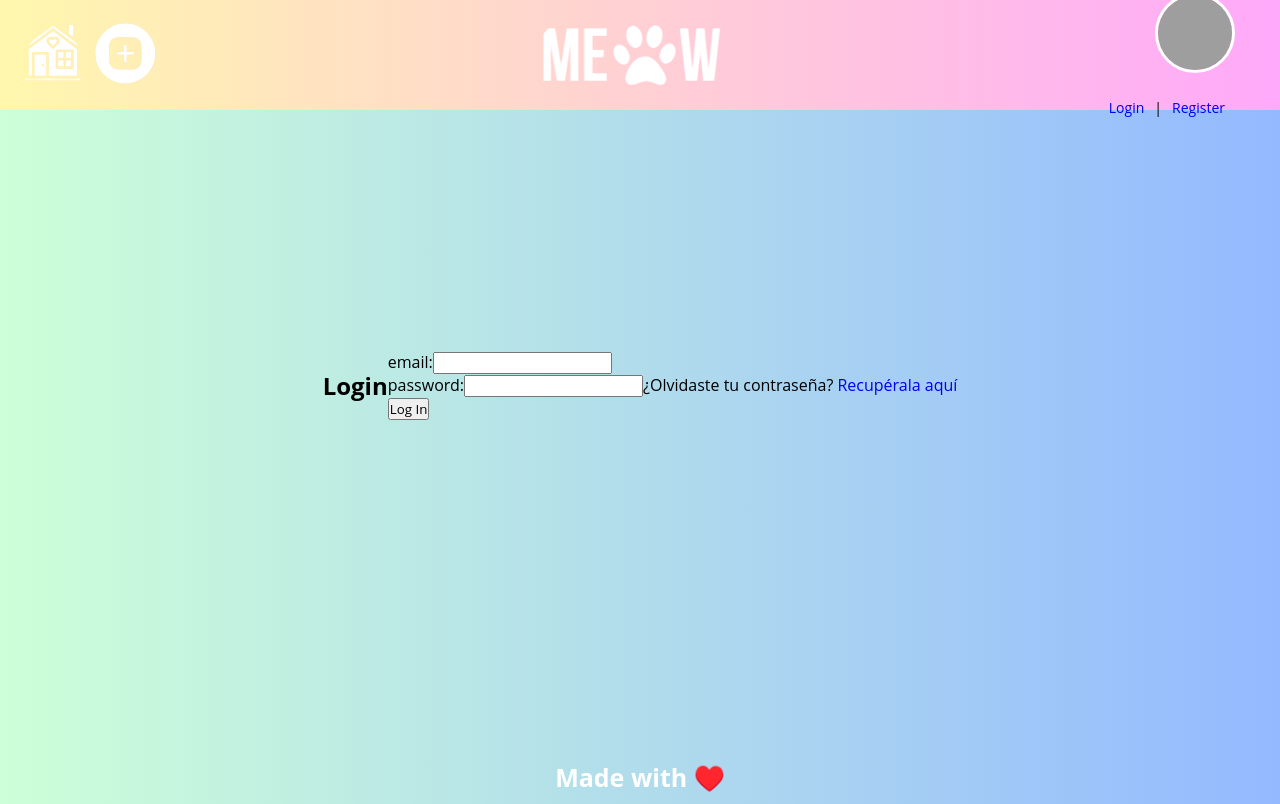
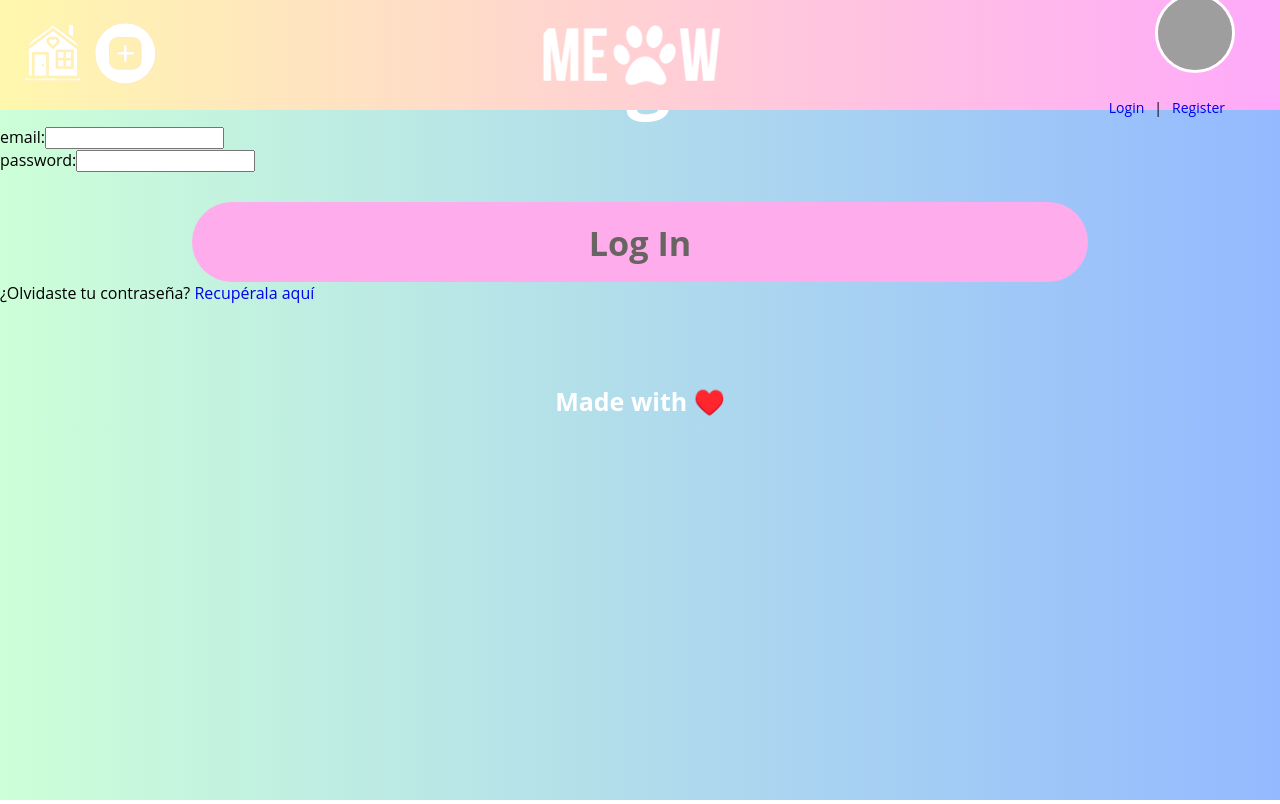
Before and after one commit to JediOrderHack/ObiWan, a React (Vite) app in the folder Grupo5ClonInsta-main/client/: page /login in a window 1280 px wide. Built offline with nearby package versions, Linux system fonts and the light colour scheme; no server answers.

Commit message:
Cambios css login

```diff
--- a/Grupo5ClonInsta-main/client/src/App.css
+++ b/Grupo5ClonInsta-main/client/src/App.css
@@ -6,13 +6,18 @@
 }
 
 body {
-  background: linear-gradient(to right, #cdffd8 , #94b9ff);
+  background: linear-gradient(90deg, #cdffd8, #94b9ff);
 }
 
-/* Reset margin for all heading and paragraph tags */
-h1, h2, h3, h4, h5, h6, p {
+h1,
+h2,
+h3,
+h4,
+h5,
+h6,
+p {
   margin: 0;
- }
+}
 
 ul {
   list-style: none;
@@ -25,7 +30,7 @@ a {
 }
 
 .app {
-  width: 70%;
+  width: 700px;
   margin: 0 auto;
 }
 
@@ -45,17 +50,3 @@ footer {
   font-size: 25px;
   font-weight: 700;
 }
-/* Larger than mobile */
-@media (min-width: 400px) {}
-
-/* Larger than phablet (also point when grid becomes active) */
-@media (min-width: 550px) {}
-
-/* Larger than tablet */
-@media (min-width: 750px) {}
-
-/* Larger than desktop */
-@media (min-width: 1000px) {}
-
-/* Larger than Desktop HD */
-@media (min-width: 1200px) {}
--- /dev/null
+++ b/Grupo5ClonInsta-main/client/src/forms/Auth.css
@@ -0,0 +1,92 @@
+.auth_container .title {
+    color: white;
+    font-weight: 700;
+    font-size: 78px;
+    text-align: center;
+    margin-top: 20px;
+  }
+
+  .auth_container .title.title-2 {
+    font-size: 50px;
+  }
+
+  .auth_container .auth_box {
+    background: #fff9c7;
+    width: 80%;
+    margin: 0 auto;
+    margin-top: 30px;
+    border-radius: 15px;
+    padding: 20px 20px 50px 20px;
+    display: flex;
+    flex-direction: column;
+    gap: 30px;
+  }
+
+  .auth_container .auth_box .input_box {
+    display: flex;
+    flex-direction: column;
+    align-items: center;
+    justify-content: center;
+  }
+
+  .auth_container .auth_box .input_box p {
+    font-size: 56.3px;
+    font-weight: 700;
+    color: #676462;
+  }
+
+  .auth_container .auth_box .input_box.input_box-2 p {
+    font-size: 38px;
+    text-align: center;
+  }
+
+  .auth_container .auth_box .input_box input {
+    width: 90%;
+    height: 80px;
+    border-radius: 15px;
+    border: 0;
+    outline: 0;
+    background: #ffacec;
+    padding: 0 50px;
+    font-size: 38px;
+    font-weight: 700;
+    color: white;
+  }
+
+  .auth_container button {
+    background-color: #ffacec;
+    border: 0;
+    outline: 0;
+    width: 70%;
+    height: 80px;
+    margin: 0 auto;
+    font-size: 34.2px;
+    font-weight: 700;
+    color: #676462;
+    border-radius: 999px;
+    margin-top: 30px;
+    display: flex;
+    align-items: center;
+    justify-content: center;
+    gap: 10px;
+    cursor: pointer;
+  }
+
+  .auth_container .error-message {
+    color: red;
+    font-size: 15px;
+    text-align: center;
+    font-weight: 700;
+    margin-top: 10px;
+  }
+
+  .auth_container button.forget_btn {
+    background-color: #fff9c7;
+    font-size: 21px;
+    width: fit-content;
+    padding: 0 15px;
+  }
+
+  .auth_container.reset_container {
+    height: 70vh;
+  }
--- a/Grupo5ClonInsta-main/client/src/forms/LoginForm/LoginForm.css
+++ /dev/null
@@ -1,15 +0,0 @@
-.post_container {
-  margin-top: 80px;
-  display: flex;
-  justify-content: center; /* Centra horizontalmente */
-
-}
-
-.post_container .post_top {
-  width: 100%;
-  height: 600px;
-  padding: 40px 30px 30px 30px;
-  display: flex;
-  align-items: center; /* Centra verticalmente */
-  justify-content: center; /* Centra horizontalmente */
-}
--- a/Grupo5ClonInsta-main/client/src/forms/LoginForm/LoginForm.jsx
+++ b/Grupo5ClonInsta-main/client/src/forms/LoginForm/LoginForm.jsx
@@ -2,7 +2,7 @@ import axios from 'axios';
 import { useNavigate } from 'react-router-dom';
 import { useState } from 'react';
 import { TOKEN_LOCAL_STORAGE_KEY } from '../../utils/constants';
-import "./LoginForm.css"
+import "../Auth.css"
 
 const { VITE_API_URL } = import.meta.env;
 
@@ -34,11 +34,12 @@ function LoginForm() {
   }
 
   return (
-    <div className="post_container">
-      <div className="post_top">
-        <h2>Login</h2>
+
+      <div className="auth_container">
+        <h2 className="title">Login</h2>
+        <div className='auth-box'>
         <form onSubmit={handleSubmit}>
-          <div className="form-group">
+          <div className="input_box">
             <label>email:</label>
             <input
               type="text"
@@ -46,7 +47,7 @@ function LoginForm() {
               onChange={(e) => setEmail(e.target.value)}
             />
           </div>
-          <div className="form-group">
+          <div className="input_box">
             <label>password:</label>
             <input
               type="password"
@@ -56,11 +57,11 @@ function LoginForm() {
           </div>
           <button type="submit" onSubmit={handleSubmit}>Log In</button>
         </form>
+        </div>
         <p>
           ¿Olvidaste tu contraseña? <a href="/forgot-password">Recupérala aquí</a>
         </p>
       </div>
-    </div>
   );
 }
 
```
